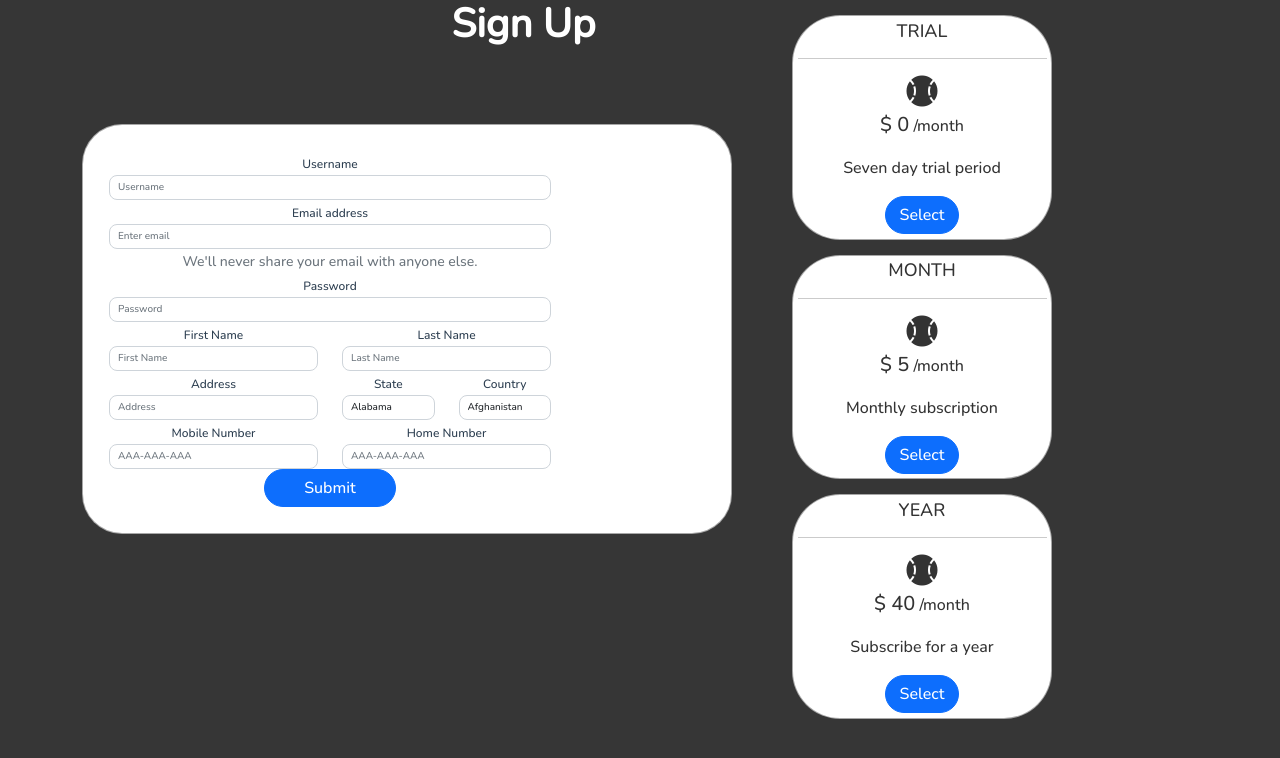
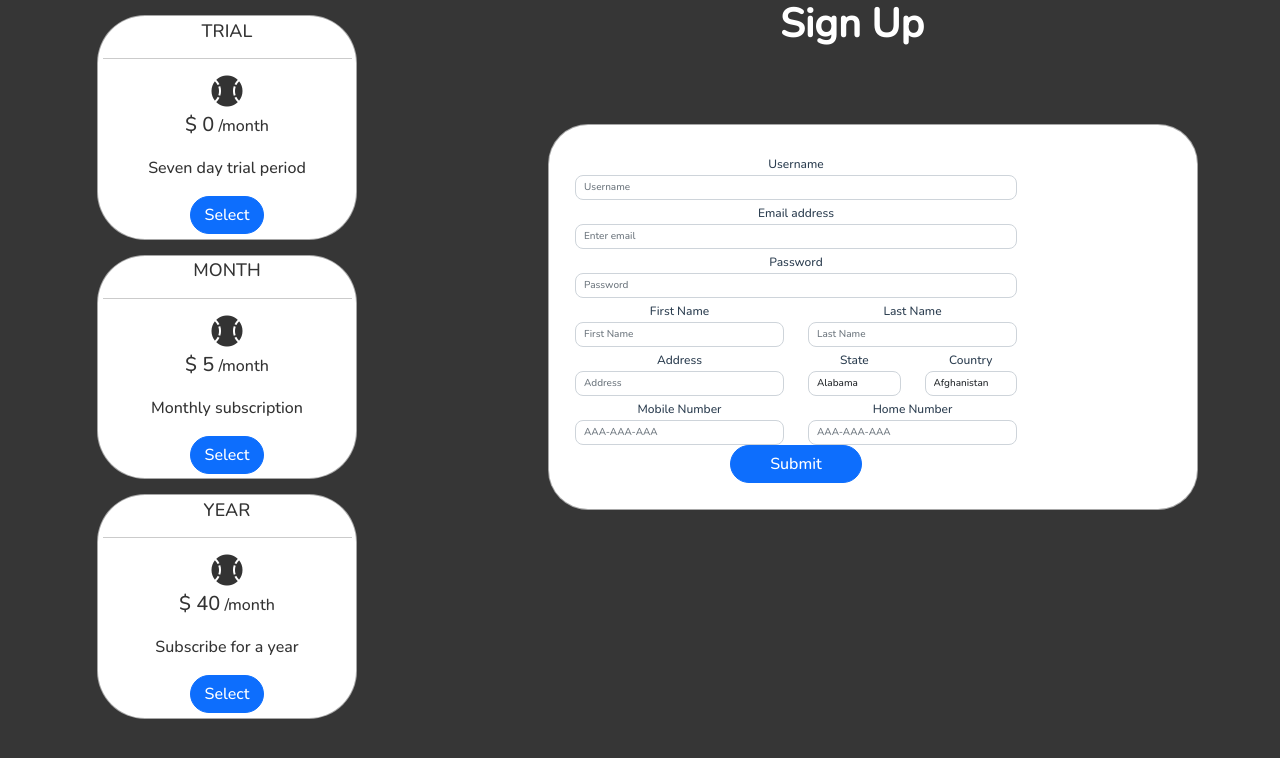
Before and after one commit to JamesHanovnikian/legendary_app, a Vue app: page / in a window 1280 px wide. Shown: the top 758 px of the page. Built offline with nearby package versions, Linux system fonts and the light colour scheme; a web font is replaced by a local one.

Commit message:
switch registration and subscription info placement

```diff
--- a/src/views/Home.vue
+++ b/src/views/Home.vue
@@ -16,7 +16,6 @@
               <div class="form-group input-group-sm ">
                 <label for="exampleInputEmail1">Email address</label>
                 <input type="email" class="form-control" id="exampleInputEmail1" aria-describedby="emailHelp" placeholder="Enter email">
-                <small id="emailHelp" class="form-text text-muted">We'll never share your email with anyone else.</small>
               </div>
               <div class="form-group input-group-sm ">
                 <label class="justify-content-start" for="exampleInputPassword1">Password</label>
@@ -444,15 +443,15 @@
 }
 
 .header {
-  grid-column-start: 1;
-  grid-column-end: 4;
+  grid-column-start: 3;
+  grid-column-end: 5;
   grid-row-start: 1;
   grid-row-end: 1;
 }
 
 .registration-form {
-  grid-column-start: 1;
-  grid-column-end: 3;
+  grid-column-start: 4;
+  grid-column-end: 4;
   grid-row-start: 2;
   grid-row-end: 4;
   width: 650px;
@@ -473,8 +472,8 @@
 
 .subscription-options {
   width: 400px;
-  grid-column-start: 3;
-  grid-column-end: 5;
+  grid-column-start: 1;
+  grid-column-end: 3;
   grid-row-start: 1;
   color: #fff;
 }
```
